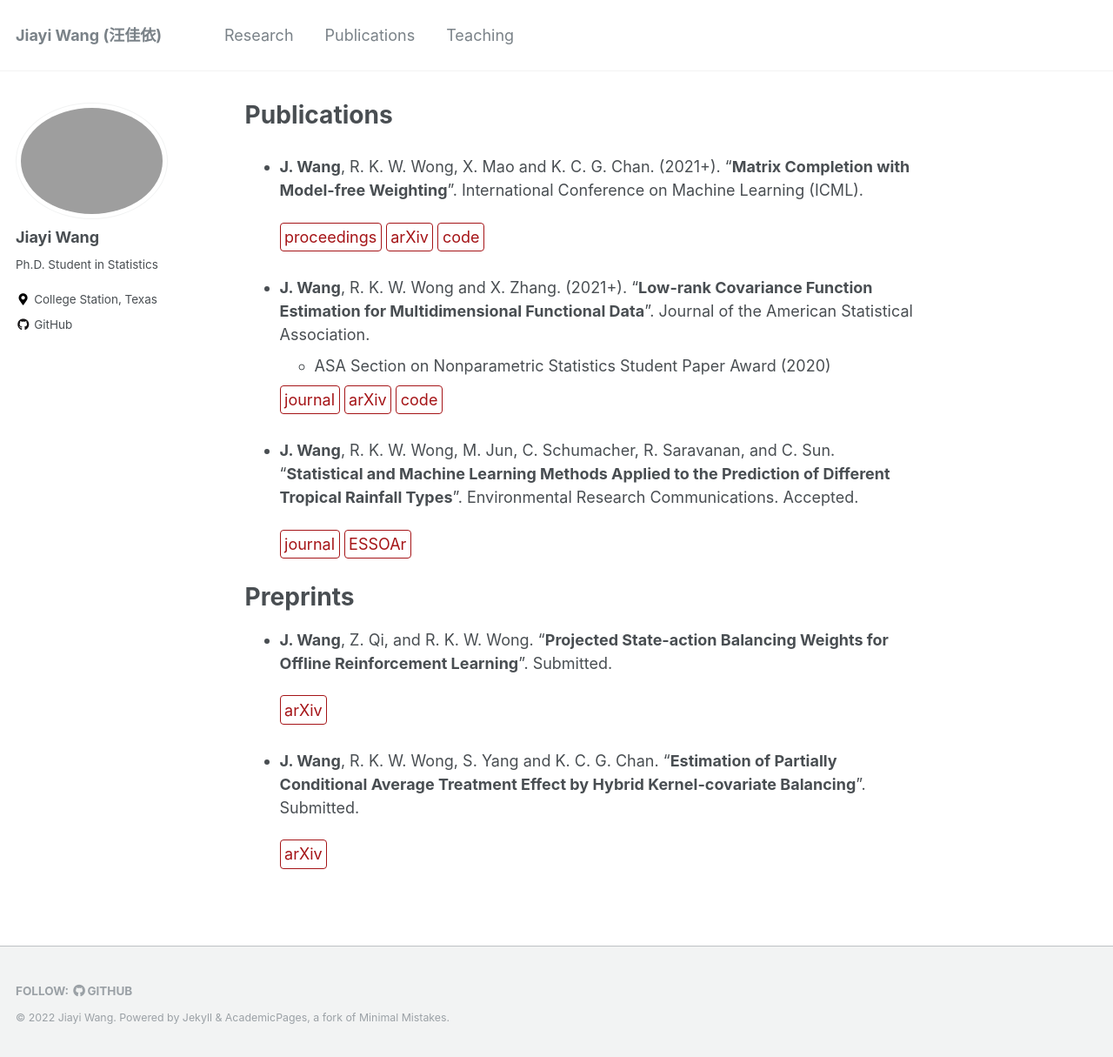
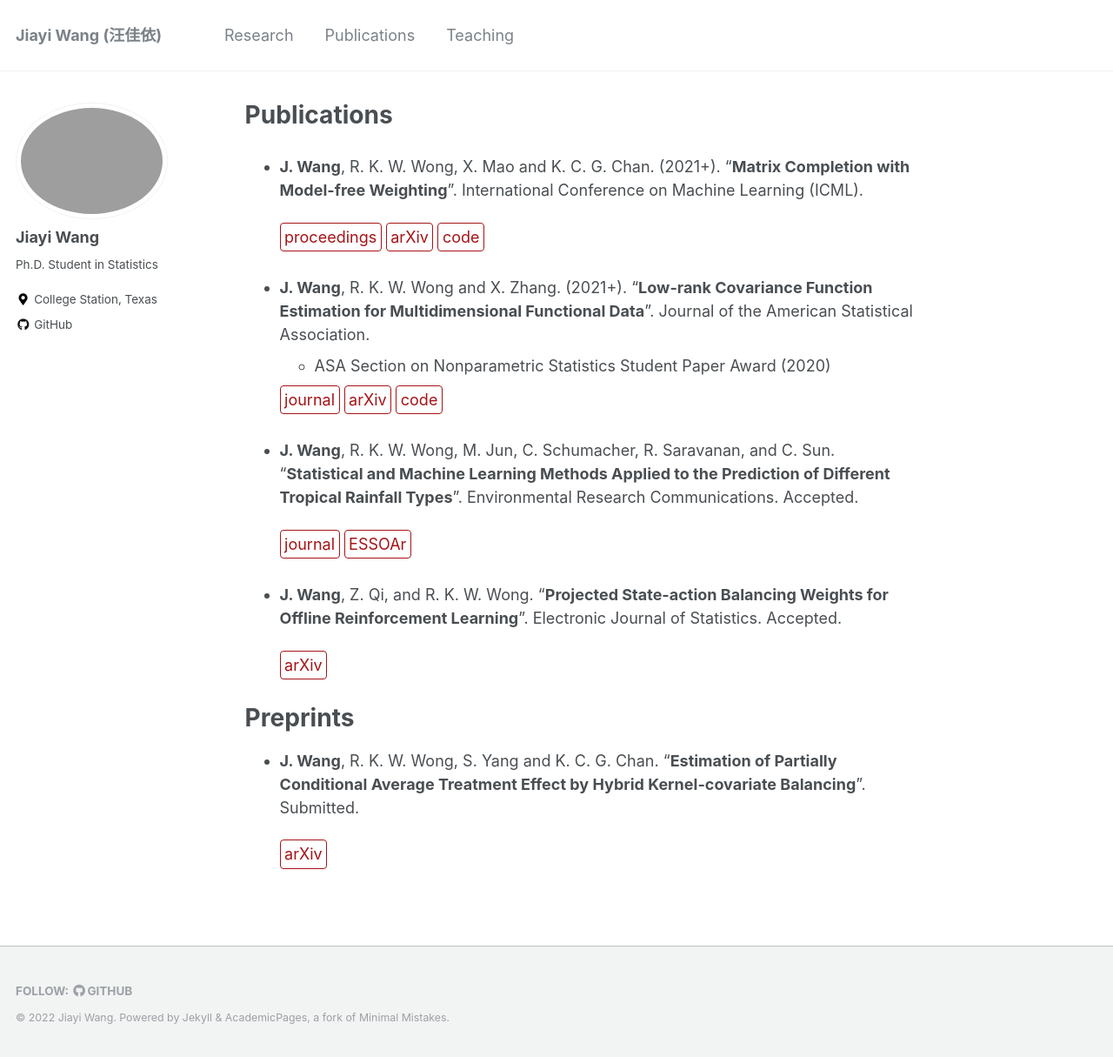
Before and after one commit to jiayiwang1017/jiayiwang1017.github.io, a Jekyll site: the page built from _pages/publications.md, in a window 1280 px wide and 1215 px high. Shown: the whole window at 87% size. Built offline with Jekyll 4.4.1, drawn with Linux system fonts in a browser that asks for light colours.

Commit message:
Update publications.md

```diff
--- a/_pages/publications.md
+++ b/_pages/publications.md
@@ -20,14 +20,13 @@ title: "Publications"
 
   [journal](https://doi.org/10.1088/2515-7620/ac371f){: .btn--research} [ESSOAr](https://www.essoar.org/doi/10.1002/essoar.10507122.3){: .btn--research}
 
-
-# Preprints
-
-- **J. Wang**, Z. Qi, and R. K. W. Wong.  "**Projected State-action Balancing Weights for Offline Reinforcement Learning**". Submitted.
+- **J. Wang**, Z. Qi, and R. K. W. Wong.  "**Projected State-action Balancing Weights for Offline Reinforcement Learning**". Electronic Journal of Statistics. Accepted.
 
   [arXiv](https://arxiv.org/abs/2109.04640){: .btn--research}
 
 
+
+# Preprints
 - **J. Wang**, R. K. W. Wong, S. Yang and K. C. G. Chan.  "**Estimation of Partially Conditional Average Treatment Effect by Hybrid Kernel-covariate Balancing**". Submitted.
 
   [arXiv](https://arxiv.org/abs/2103.03437){: .btn--research}
```
